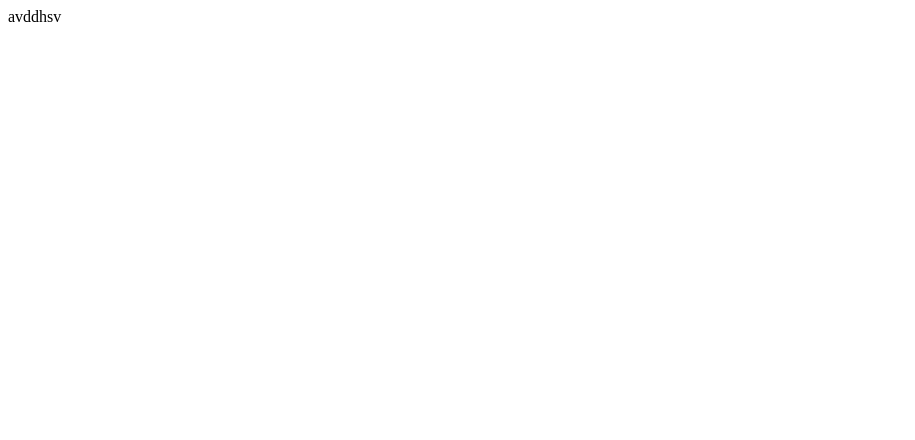
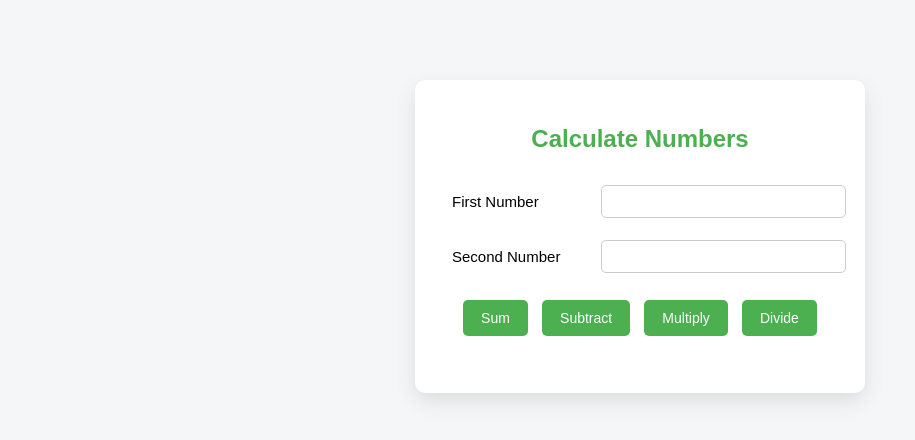
Before and after one commit to theavish10/demo, a plain HTML site: page index.html in a window 1280 px wide. Shown: the whole page, without its empty margins (0-915 px from the left). Drawn offline with Linux system fonts and the light colour scheme.

Commit message:
First Change

```diff
--- a/index.html
+++ b/index.html
@@ -1,14 +1,139 @@
 <!DOCTYPE html>
 <html lang="en">
-
 <head>
     <meta charset="UTF-8">
     <meta name="viewport" content="width=device-width, initial-scale=1.0">
-    <title>Document</title>
+    <title>Multiplication Of Three</title>
+
+    <style>
+        body {
+            font-family: Arial, sans-serif;
+            background: #f4f6f8;
+        }
+
+        .container {
+            width: 400px;
+            margin: 80px auto;
+            background: #ffffff;
+            padding: 25px;
+            border-radius: 10px;
+            box-shadow: 0 8px 20px rgba(0,0,0,0.1);
+        }
+
+        table {
+            width: 100%;
+        }
+
+        td {
+            padding: 10px;
+            font-size: 15px;
+        }
+
+        input[type="text"] {
+            width: 100%;
+            padding: 8px;
+            border: 1px solid #ccc;
+            border-radius: 5px;
+            outline: none;
+        }
+
+        input[type="text"]:focus {
+            border-color: #4CAF50;
+        }
+
+        input[type="button"] {
+            padding: 10px 18px;
+            margin: 5px;
+            border: none;
+            border-radius: 5px;
+            background: #4CAF50;
+            color: white;
+            cursor: pointer;
+            font-size: 14px;
+        }
+
+        input[type="button"]:hover {
+            background: #45a049;
+        }
+
+        #result {
+            margin-top: 15px;
+            font-size: 16px;
+            font-weight: bold;
+            color: #333;
+        }
+
+        h2 {
+            text-align: center;
+            margin-bottom: 20px;
+            color: #4CAF50;
+        }
+    </style>
 </head>
 
 <body>
-avddhsv
+
+<div class="container">
+    <h2>Calculate Numbers</h2>
+
+    <table>
+        <tr>
+            <td>First Number</td>
+            <td><input type="text" id="fno"></td>
+        </tr>
+
+        <tr>
+            <td>Second Number</td>
+            <td><input type="text" id="sno"></td>
+        </tr>
+
+        <tr>
+            <td colspan="2" align="center">
+                <input type="button" value="Sum" onclick="sum()">
+                <input type="button" value="Subtract" onclick="sub()">
+                <input type="button" value="Multiply" onclick="multi()">
+                <input type="button" value="Divide" onclick="div()">
+            </td>
+        </tr>
+    </table>
+
+    <div id="result"></div>
+</div>
+
+<script>
+    function sum() {
+        let a = parseFloat(document.getElementById("fno").value);
+        let b = parseFloat(document.getElementById("sno").value);
+
+        document.getElementById("result").innerHTML =
+            "Summation = " + (a + b);
+    }
+
+    function sub() {
+        let a = parseFloat(document.getElementById("fno").value);
+        let b = parseFloat(document.getElementById("sno").value);
+
+        document.getElementById("result").innerHTML =
+            "Subtraction = " + (a - b);
+    }
+
+    function multi() {
+        let a = parseInt(document.getElementById("fno").value);
+        let b = parseInt(document.getElementById("sno").value);
+
+        document.getElementById("result").innerHTML =
+            "Multiplication = " + (a * b);
+    }
+
+    function div() {
+        let a = parseFloat(document.getElementById("fno").value);
+        let b = parseFloat(document.getElementById("sno").value);
+
+        document.getElementById("result").innerHTML =
+            "Division = " + (a / b);
+    }
+
+
+</script>
 </body>
-
 </html>
```
